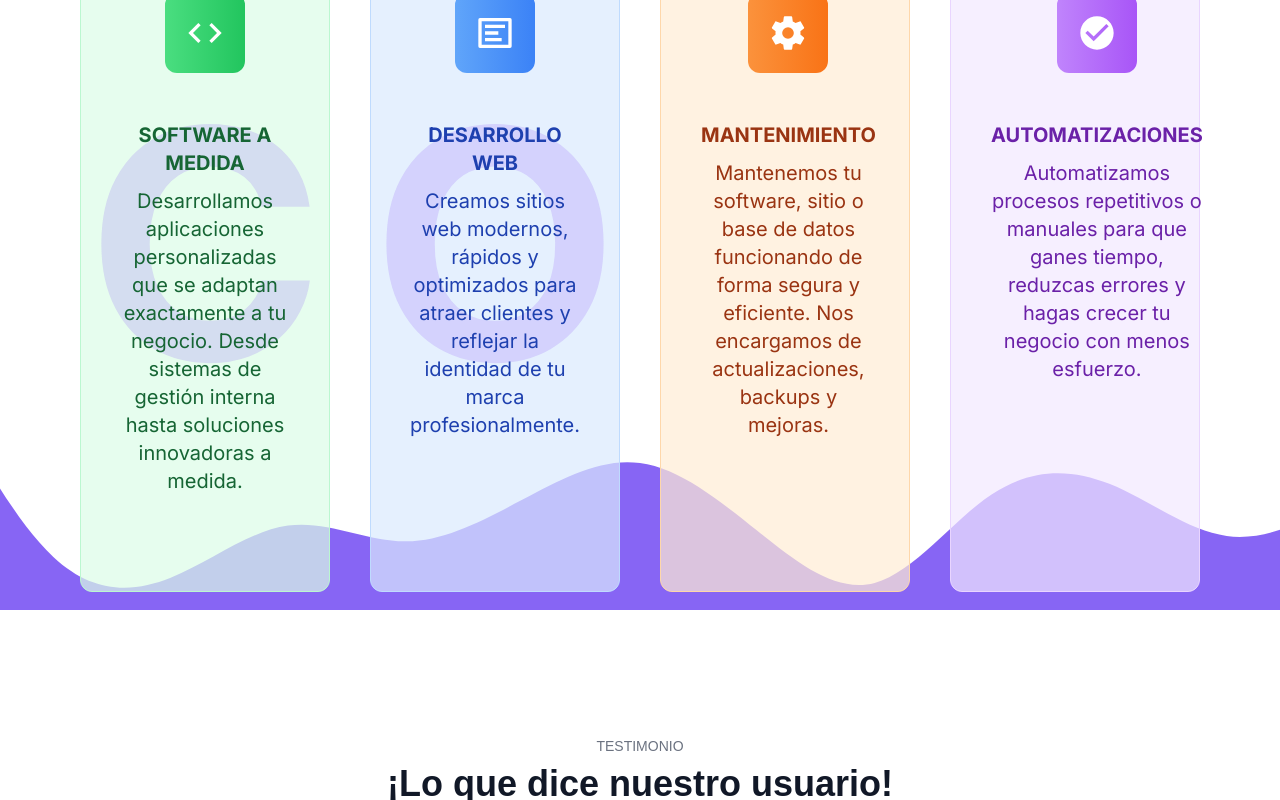
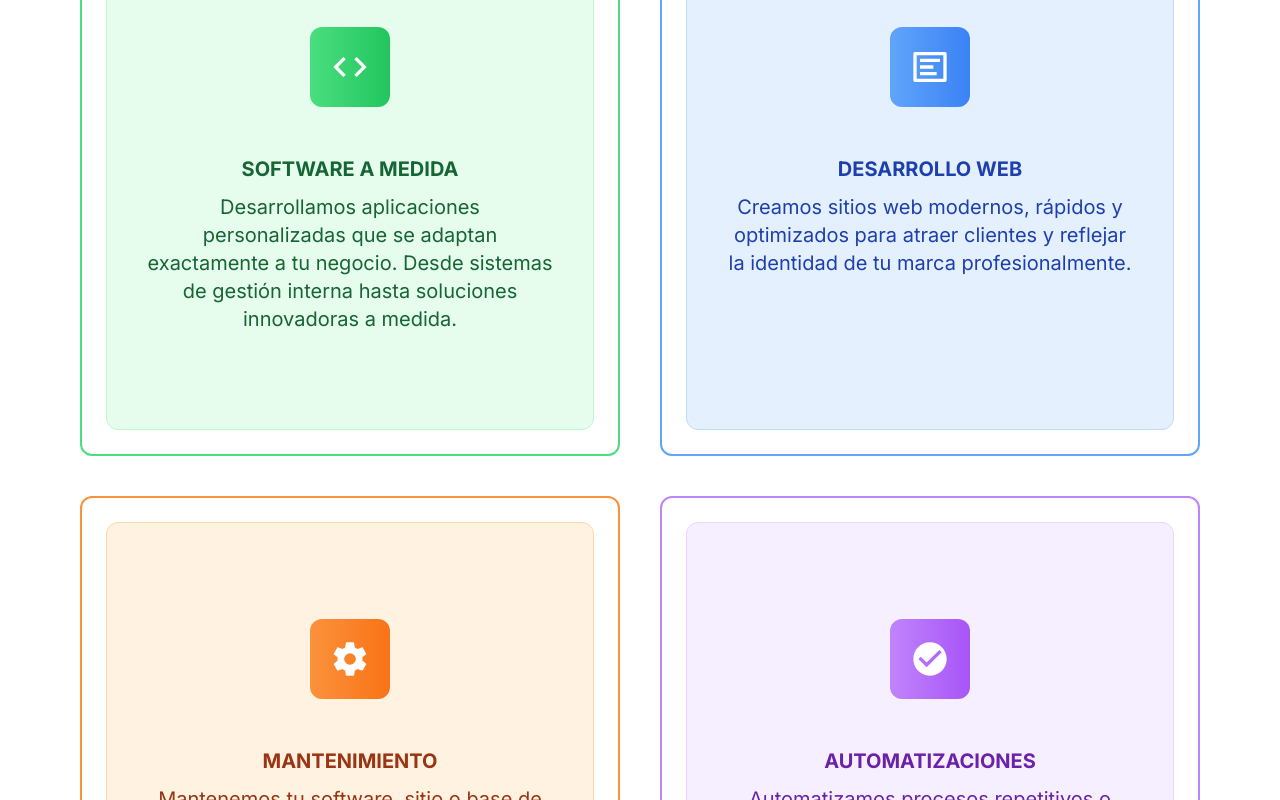
Before and after one commit to vibraniumCode/vibranium-code-website, a Vue app: page / in a window 1280 px wide. Shown: the part 1680-2480 px from the top of the page. Built offline with nearby package versions, Linux system fonts and the light colour scheme; what @midudev/tailwind-animations, taos would draw is missing.

Commit message:
responsive layout and component design improvements

```diff
--- a/src/components/MyService.vue
+++ b/src/components/MyService.vue
@@ -34,33 +34,42 @@
       </div>
     </div>
     <div>
-      <h1 class="text-black text-2xl font-semibold">Todo lo que podés hacer con <span class="bg-[#6d4adf] text-white px-2">VIBRANIUM CODE</span></h1>
+      <h1 data-aos="flip-up" class="text-black text-2xl font-semibold">Todo lo que podés hacer con <span class="bg-[#6d4adf] text-white px-2">VIBRANIUM CODE</span></h1>
     </div>
     <div class="relative max-w-8xl mx-auto mt-10 px-4 sm:px-6 lg:px-12 xl:px-20">
-       <!-- SVG de fondo posicionado absolutamente -->
+       <!-- SVG de fondo posicionado absolutamente
       <div class="absolute inset-0 xl:-bottom-[18px] 2xl:-bottom-20 overflow-hidden pointer-events-none">
         <svg xmlns="http://www.w3.org/2000/svg" viewBox="0 0 1440 320" class="absolute bottom-0 left-0 w-full h-auto scale-110">
-          <path fill="#400beec8" fill-opacity="0.8" d="M0,64L20,101.3C40,139,80,213,120,250.7C160,288,200,288,240,272C280,256,320,224,360,218.7C400,213,440,235,480,234.7C520,235,560,213,600,192C640,171,680,149,720,154.7C760,160,800,192,840,224C880,256,920,288,960,277.3C1000,267,1040,213,1080,186.7C1120,160,1160,160,1200,176C1240,192,1280,224,1320,229.3C1360,235,1400,213,1420,202.7L1440,192L1440,320L1420,320C1400,320,1360,320,1320,320C1280,320,1240,320,1200,320C1160,320,1120,320,1080,320C1040,320,1000,320,960,320C920,320,880,320,840,320C800,320,760,320,720,320C680,320,640,320,600,320C560,320,520,320,480,320C440,320,400,320,360,320C320,320,280,320,240,320C200,320,160,320,120,320C80,320,40,320,20,320L0,320Z">
-            </path>
+          <defs>
+            <linearGradient id="ondaMoradaGradient" x1="0%" y1="0%" x2="100%" y2="0%">
+              <stop offset="0%" style="stop-color:#a855f7; stop-opacity:0.8" />
+              <stop offset="100%" style="stop-color:#5000ca; stop-opacity:0.8" />
+            </linearGradient>
+          </defs>
+          <path fill="url(#ondaMoradaGradient)" d="M0,64L20,101.3C40,139,80,213,120,250.7C160,288,200,288,240,272C280,256,320,224,360,218.7C400,213,440,235,480,234.7C520,235,560,213,600,192C640,171,680,149,720,154.7C760,160,800,192,840,224C880,256,920,288,960,277.3C1000,267,1040,213,1080,186.7C1120,160,1160,160,1200,176C1240,192,1280,224,1320,229.3C1360,235,1400,213,1420,202.7L1440,192L1440,320L1420,320C1400,320,1360,320,1320,320C1280,320,1240,320,1200,320C1160,320,1120,320,1080,320C1040,320,1000,320,960,320C920,320,880,320,840,320C800,320,760,320,720,320C680,320,640,320,600,320C560,320,520,320,480,320C440,320,400,320,360,320C320,320,280,320,240,320C200,320,160,320,120,320C80,320,40,320,20,320L0,320Z"></path>
         </svg>
-      </div>
-      <div class="relative z-10 grid grid-cols-1 sm:grid-cols-2 lg:grid-cols-4 gap-6 lg:gap-8 xl:gap-10 2xl:gap-14 my-12 text-black text-xl" data-aos="zoom-in">
+      </div>-->
+
+
+
+      <div class="relative z-10 grid grid-cols-1 sm:grid-cols-2 xl:grid-cols-2 2xl:grid-cols-4 gap-6 lg:gap-8 xl:gap-10 2xl:gap-14 items-stretch my-12 text-black text-xl" data-aos="zoom-in">
         <!-- SOFTWARE A MEDIDA -->
-        <div class="bg-green-100/70 text-green-800 rounded-xl px-10 py-24 border border-green-200 hover:shadow-2xl hover:shadow-green-500/30 hover:-translate-y-1 transition-all duration-300 card-with-c" >
+        <div class="border-2 border-green-400 p-6 rounded-xl">
+        <div class="bg-green-100/70 text-green-800 h-full rounded-xl px-10 py-24 border border-green-200 hover:shadow-2xl hover:shadow-green-500/30 hover:-translate-y-1 transition-all duration-300 card-with-c">
           <div class="place-items-center card-content">
-            <div class=" place-items-center">
-              <div class="bg-gradient-to-r from-green-400 to-green-500 w-20 h-20 rounded-xl mb-12 flex items-center justify-center">
+            <div class="bg-gradient-to-r from-green-400 to-green-500 w-20 h-20 rounded-xl mb-12 flex items-center justify-center">
                 <svg xmlns="http://www.w3.org/2000/svg" class="w-10 h-10" fill="white" viewBox="0 0 24 24">
                     <path d="M9.4 16.6L4.8 12l4.6-4.6L8 6l-6 6 6 6 1.4-1.4zm5.2 0L19.2 12l-4.6-4.6L16 6l6 6-6 6-1.4-1.4z"/>
                 </svg>
               </div>
               <h5 class="mb-2.5 font-bold">SOFTWARE A MEDIDA</h5>
               <p class="">Desarrollamos aplicaciones personalizadas que se adaptan exactamente a tu negocio. Desde sistemas de gestión interna hasta soluciones innovadoras a medida.</p>
-            </div>
           </div>
         </div>
+        </div>
         <!-- DESARROLLO WEB -->
-        <div class="bg-blue-100/70 text-blue-800 rounded-xl px-10 py-24 border border-blue-200 hover:shadow-2xl hover:shadow-blue-500/30 hover:-translate-y-1 transition-all duration-300 card-with-o">
+        <div class="border-2 border-blue-400 p-6 rounded-xl">
+        <div class="bg-blue-100/70 text-blue-800 h-full rounded-xl px-10 py-24 border border-blue-200 hover:shadow-2xl hover:shadow-blue-500/30 hover:-translate-y-1 transition-all duration-300 card-with-o">
           <div class="place-items-center card-content">
             <div class="bg-gradient-to-r from-blue-400 to-blue-500 w-20 h-20 rounded-xl mb-12 flex items-center justify-center">
               <svg xmlns="http://www.w3.org/2000/svg" class="w-10 h-10" fill="white" viewBox="0 0 24 24">
@@ -71,10 +80,11 @@
             <p>Creamos sitios web modernos, rápidos y optimizados para atraer clientes y reflejar la identidad de tu marca profesionalmente.</p>
           </div>
         </div>
-
+        </div>
         <!-- MANTENIMIENTO -->
-        <div class="bg-orange-100/70 text-orange-800 rounded-xl px-10 py-24 border border-orange-200 hover:shadow-2xl hover:shadow-orange-500/30 hover:-translate-y-1 transition-all duration-300">
-          <div class="grid place-items-center text-center">
+        <div class="border-2 border-orange-400 p-6 rounded-xl">
+        <div class="bg-orange-100/70 text-orange-800 h-full rounded-xl px-10 py-24 border border-orange-200 hover:shadow-2xl hover:shadow-orange-500/30 hover:-translate-y-1 transition-all duration-300 card-with-d">
+          <div class="place-items-center card-content">
             <div class="bg-gradient-to-r from-orange-400 to-orange-500 w-20 h-20 rounded-xl mb-12 flex items-center justify-center ">
               <svg xmlns="http://www.w3.org/2000/svg" class="w-10 h-10" fill="white" viewBox="0 0 24 24">
                 <path d="M12 15.5A3.5 3.5 0 0 1 8.5 12A3.5 3.5 0 0 1 12 8.5a3.5 3.5 0 0 1 3.5 3.5a3.5 3.5 0 0 1-3.5 3.5m7.43-2.53c.04-.32.07-.64.07-.97c0-.33-.03-.66-.07-1l2.11-1.63c.19-.15.24-.42.12-.64l-2-3.46c-.12-.22-.39-.31-.61-.22l-2.49 1c-.52-.39-1.06-.73-1.69-.98l-.37-2.65A.506.506 0 0 0 14 2h-4c-.25 0-.46.18-.5.42l-.37 2.65c-.63.25-1.17.59-1.69.98l-2.49-1c-.22-.09-.49 0-.61.22l-2 3.46c-.13.22-.07.49.12.64L4.57 11c-.04.34-.07.67-.07 1c0 .33.03.65.07.97l-2.11 1.66c-.19.15-.25.42-.12.64l2 3.46c.12.22.39.3.61.22l2.49-1.01c.52.4 1.06.74 1.69.99l.37 2.65c.04.24.25.42.5.42h4c.25 0 .46-.18.5-.42l.37-2.65c.63-.26 1.17-.59 1.69-.99l2.49 1.01c.22.08.49 0 .61-.22l2-3.46c.12-.22.07-.49-.12-.64l-2.11-1.66Z"/>
@@ -84,9 +94,11 @@
             <p>Mantenemos tu software, sitio o base de datos funcionando de forma segura y eficiente. Nos encargamos de actualizaciones, backups y mejoras.</p>
           </div>
         </div>
+        </div>
         <!-- AUTOMATIZACIONES -->
-        <div class="bg-purple-100/70 text-purple-800 rounded-xl px-10 py-24 border border-purple-200 hover:shadow-2xl hover:shadow-purple-500/30 hover:-translate-y-1 transition-all duration-300">
-          <div class="grid place-items-center text-center">
+        <div class="border-2 border-purple-400 p-6 rounded-xl">
+        <div class="bg-purple-100/70 text-purple-800 h-full rounded-xl px-10 py-24 border border-purple-200 hover:shadow-2xl hover:shadow-purple-500/30 hover:-translate-y-1 transition-all duration-300 card-with-e">
+          <div class="place-items-center card-content">
             <div class="bg-gradient-to-r from-purple-400 to-purple-500 w-20 h-20 rounded-xl mb-12 flex items-center justify-center">
               <svg xmlns="http://www.w3.org/2000/svg" class="w-10 h-10" fill="white" viewBox="0 0 24 24">
                 <path d="M12 2C6.48 2 2 6.48 2 12s4.48 10 10 10 10-4.48 10-10S17.52 2 12 2zm-2 15l-5-5 1.41-1.41L10 14.17l7.59-7.59L19 8l-9 9z"/>
@@ -95,6 +107,7 @@
             <h5 class="mb-2.5 font-bold">AUTOMATIZACIONES</h5>
             <p>Automatizamos procesos repetitivos o manuales para que ganes tiempo, reduzcas errores y hagas crecer tu negocio con menos esfuerzo.</p>
           </div>
+        </div>
         </div>
       </div>
     </div>
@@ -108,41 +121,158 @@ const hoveredCard = ref(null)
 </script>
 
 <style scoped>
-.card-with-c {
+.card-with-c
+,.card-with-o
+,.card-with-d
+,.card-with-e  {
   position: relative;
 }
 
-.card-with-o {
-  position: relative;
+.card-with-c::before,
+.card-with-o::before,
+.card-with-d::before,
+.card-with-e::before {
+
 }
 
-.card-with-c::before {
-  content: 'C';
+.card-with-c::before,
+.card-with-o::before,
+.card-with-d::before,
+.card-with-e::before{
   position: absolute;
   top: 50%;
   left: 50%;
-  transform: translate(-50%, -50%);
-  font-size: 20rem;
+  font-size: 10rem;
   font-weight: 900;
-  color: rgba(139, 92, 246, 0.20);
+  color: rgba(139, 92, 246, 0.15);
   z-index: 1;
   pointer-events: none;
   user-select: none;
 }
 
+.card-with-c::before {
+  content: 'C';
+  display: none;
+}
+
 .card-with-o::before {
   content: 'O';
-  position: absolute;
-  top: 50%;
-  left: 50%;
-  transform: translate(-50%, -50%);
-  font-size: 20rem;
-  font-weight: 900;
-  color: rgba(139, 92, 246, 0.20);
-  z-index: 1;
-  pointer-events: none;
-  user-select: none;
+  display: none;
 }
+
+.card-with-d::before {
+  content: 'D';
+  display: none;
+}
+
+
+.card-with-e::before {
+  content: 'E';
+  display: none;
+}
+
+/* Celular chico */
+@media (max-width: 480px) {
+  .card-with-c::before,
+.card-with-o::before,
+.card-with-d::before,
+.card-with-e::before{
+    font-size: 30rem;
+  }
+}
+
+/* Celular grande */
+@media (max-width: 640px) {
+  .card-with-c::before,
+.card-with-o::before,
+.card-with-d::before,
+.card-with-e::before{
+    font-size: 30rem;
+  }
+}
+
+/* Tablet vertical */
+@media (max-width: 768px) {
+  .card-with-c::before,
+.card-with-o::before,
+.card-with-d::before,
+.card-with-e::before{
+    font-size: 30rem;
+  }
+}
+
+/* Tablet horizontal */
+@media (max-width: 1024px) {
+  .card-with-c::before,
+.card-with-o::before,
+.card-with-d::before,
+.card-with-e::before{
+    font-size: 30rem;
+  }
+}
+
+/* Laptop / Netbook */
+@media (min-width: 1280px) {
+  .card-with-c::before,
+.card-with-o::before,
+.card-with-d::before,
+.card-with-e::before{
+    font-size: 15rem;
+  }
+
+  .card-with-c::before{
+    transform: translate(-200%, -450%);
+  }
+
+  .card-with-o::before{
+    transform: translate(-190%, -450%);
+  }
+
+  .card-with-d::before{
+    transform: translate(-205%, -450%);
+  }
+
+  .card-with-e::before{
+    transform: translate(-243%, -450%);
+  }
+}
+
+/* Desktop grande */
+@media (min-width: 1440px) {
+  .card-with-c::before,
+.card-with-o::before,
+.card-with-d::before,
+.card-with-e::before{
+    font-size: 17rem;
+  }
+
+  .card-with-c::before{
+    transform: translate(-120%, -550%)
+  }
+
+  .card-with-o::before{
+    transform: translate(-115%, -500%);
+  }
+
+  .card-with-d::before{
+    transform: translate(-125%, -500%);
+  }
+
+  .card-with-e::before{
+    transform: translate(-150%, -500%);
+  }
+}
+
+/* Celular grande */
+@media (min-width: 480px) {
+  .card-with-c::before,
+  .card-with-o::before,
+  .card-with-d::before,
+  .card-with-e::before {
+    display: hidden;
+  }
+}
+
 
 .card-content {
   position: relative;
```
Also changed, not shown: src/components/HeroSection.vue (+5 -5 lines), src/components/MyNavbar.vue (+11 -11 lines).
